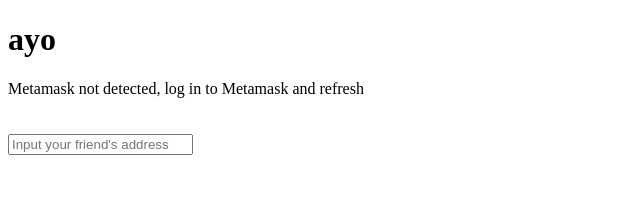
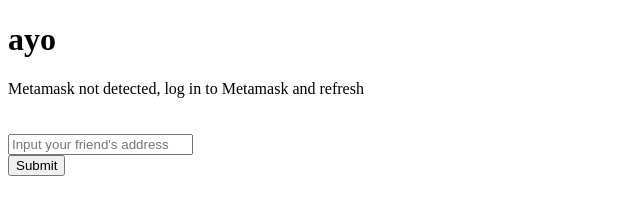
Before and after one commit to chakrabomb/blockchain-developer-bootcamp-final-project, a website: page index.html in a window 1280 px wide. Shown: the whole page, without its empty margins (0-640 px from the left). Drawn offline with Linux system fonts and the light colour scheme.

Commit message:
add button to front end

```diff
--- a/index.html
+++ b/index.html
@@ -18,6 +18,8 @@
     id="addrInput"
     type="text"
     placeholder="Input your friend's address"/>
+    <br>
+    <button id="submit">Submit</button>
 
 
     <script src="dapp.js"></script>
```
